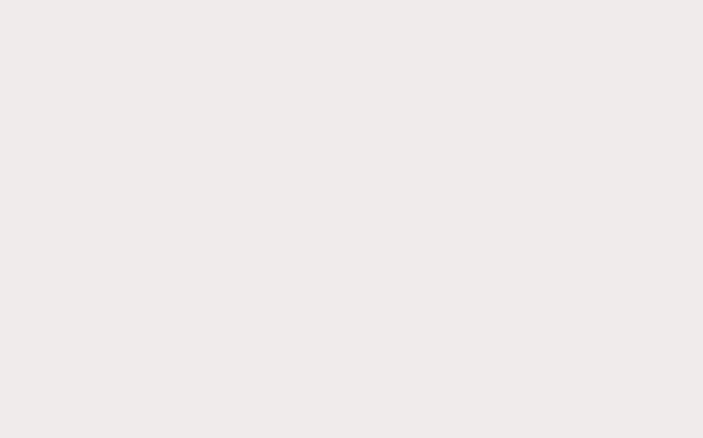
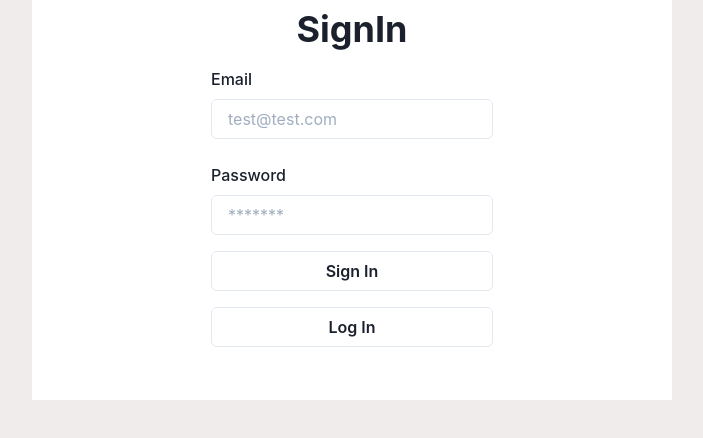
Before and after one commit to shinp09/solo-travel, a React (Create React App) app: page /SignIn in a window 1280 px wide. Shown: the top 438 px of the page, without its empty margins (288-991 px from the left). Built offline with nearby package versions, Linux system fonts and the light colour scheme; no server answers.

Commit message:
データの関係

```diff
--- a/src/App.tsx
+++ b/src/App.tsx
@@ -3,6 +3,8 @@ import "./App.css";
 import { BrowserRouter, Route, Switch } from "react-router-dom";
 import Home from "./components/Home";
 import ListView from "./components/ListView";
+import SignIn from "./components/Auth/SignIn";
+import Login from "./components/Auth/Login";
 
 function App() {
   return (
@@ -11,6 +13,8 @@ function App() {
         <Switch>
           <Route exact path="/" component={Home}></Route>
           <Route path="/ListView" component={ListView}></Route>
+          <Route path="/SignIn" component={SignIn}></Route>
+          <Route path="/Login" component={Login}></Route>
         </Switch>
       </BrowserRouter>
     </div>
--- /dev/null
+++ b/src/components/Auth/Auth.module.scss
@@ -0,0 +1,9 @@
+.container {
+  background-color: #ffffff;
+  width: 50%;
+  height: 50vh;
+  flex-direction: column;
+  margin: 0 auto;
+  display: flex;
+  vertical-align: middle;
+}
--- /dev/null
+++ b/src/components/Auth/Login.tsx
@@ -0,0 +1,53 @@
+import React, { useEffect, useState } from "react";
+import "firebase/firestore";
+import { auth, provider } from "../../firebase";
+import { Link } from "react-router-dom";
+import {
+  ChakraProvider,
+  Flex,
+  Box,
+  Heading,
+  FormControl,
+  FormLabel,
+  Input,
+  Button,
+} from "@chakra-ui/react";
+import style from "./Auth.module.scss";
+
+const Login = () => {
+  return (
+    <div className={style.container}>
+      <ChakraProvider>
+        <Flex width="full" align="center" justifyContent="center">
+          <Box p={2}>
+            <Box textAlign="center">
+              <Heading>Login</Heading>
+            </Box>
+            <Box my={4} textAlign="left">
+              <form>
+                <FormControl>
+                  <FormLabel>Email</FormLabel>
+                  <Input type="email" placeholder="test@test.com" />
+                </FormControl>
+                <FormControl mt={6}>
+                  <FormLabel>Password</FormLabel>
+                  <Input type="password" placeholder="*******" />
+                </FormControl>
+                <Button type="submit" variant="outline" width="full" mt={4}>
+                  LogIn
+                </Button>
+                <Link to="/SignIn">
+                  <Button type="submit" variant="outline" width="full" mt={4}>
+                    Sign In
+                  </Button>
+                </Link>
+              </form>
+            </Box>
+          </Box>
+        </Flex>
+      </ChakraProvider>
+    </div>
+  );
+};
+
+export default Login;
--- /dev/null
+++ b/src/components/Auth/SignIn.tsx
@@ -0,0 +1,73 @@
+import React, { useState } from "react";
+import { Link } from "react-router-dom";
+import {
+  ChakraProvider,
+  Flex,
+  Box,
+  Heading,
+  FormControl,
+  FormLabel,
+  Input,
+  Button,
+} from "@chakra-ui/react";
+import style from "./Auth.module.scss";
+import { auth } from "../../firebase";
+
+const SignIn = () => {
+  const [email, setEmail] = useState(""),
+    [password, setPassword] = useState("");
+
+  const handleClick = async () => {
+    await auth.signInWithEmailAndPassword(email, password);
+  };
+
+  return (
+    <div className={style.container}>
+      <ChakraProvider>
+        <Flex width="full" align="center" justifyContent="center">
+          <Box p={2}>
+            <Box textAlign="center">
+              <Heading>SignIn</Heading>
+            </Box>
+            <Box my={4} textAlign="left">
+              <form>
+                <FormControl>
+                  <FormLabel>Email</FormLabel>
+                  <Input
+                    type="email"
+                    placeholder="test@test.com"
+                    onChange={(e) => setEmail(e.target.value)}
+                  />
+                </FormControl>
+                <FormControl mt={6}>
+                  <FormLabel>Password</FormLabel>
+                  <Input
+                    type="password"
+                    placeholder="*******"
+                    onChange={(e) => setPassword(e.target.value)}
+                  />
+                </FormControl>
+                <Button
+                  type="button"
+                  variant="outline"
+                  width="full"
+                  mt={4}
+                  onClick={handleClick}
+                >
+                  Sign In
+                </Button>
+                <Link to="/Login">
+                  <Button type="submit" variant="outline" width="full" mt={4}>
+                    Log In
+                  </Button>
+                </Link>
+              </form>
+            </Box>
+          </Box>
+        </Flex>
+      </ChakraProvider>
+    </div>
+  );
+};
+
+export default SignIn;
--- a/src/components/Card.tsx
+++ b/src/components/Card.tsx
@@ -1,16 +1,40 @@
-import * as React from "react";
+import React, { useEffect, useState } from "react";
 import style from "./Card.module.scss";
+import { db } from "../firebase";
 
-interface PROPS {
-  title: string | number;
-  contents: string | number | undefined;
-}
+// interface PROPS {
+//   title: string | number;
+//   contents: string | number | undefined;
+// }
 
-const Card: React.FC<PROPS> = (props): JSX.Element => {
+const Card: React.FC = (): JSX.Element => {
+  const [plans, setPlans] = useState([{ id: "", title: "", contents: "" }]);
+
+  // 現在は　再レンダリングされたら処理を行うから値が保存されたら処理を走らせる
+  useEffect(() => {
+    // データベースにあるtasksの中身を取得
+    const unSub = db.collection("plan").onSnapshot((snapshot) => {
+      setPlans(
+        snapshot.docs.map((doc) => ({
+          id: doc.id,
+          title: doc.data().title,
+          contents: doc.data().contents,
+        }))
+      );
+    });
+    // 再レンダリングされた時実行される関数
+    return () => unSub();
+  }, []);
+
   return (
     <div className={style.card}>
-      <p>{props.title}</p>
-      <p>{props.contents}</p>
+      {plans.map((plan) => (
+        <div key={plan.id}>
+          <h2>{plan.title}</h2>
+          <br />
+          <h2>{plan.contents}</h2>
+        </div>
+      ))}
     </div>
   );
 };
--- a/src/components/Home.tsx
+++ b/src/components/Home.tsx
@@ -1,4 +1,4 @@
-import React, { useState } from "react";
+import React, { useState, useEffect } from "react";
 import style from "./Home.module.scss";
 import "firebase/firestore";
 import { db } from "../firebase";
@@ -31,23 +31,18 @@ const Home: React.FC = (): JSX.Element => {
     contents: "",
   });
 
+  // 入力されたデータをfirebaseに保存
   const handleClick = () => {
-    db.collection("test")
-      .get()
-      .then((querySnapshot) => {
-        querySnapshot.forEach((doc) => {
-          console.log(doc.data());
-        });
-      });
     const docId = Math.random().toString(32).substring(2);
-    const docRef = db.collection("test").doc("uDq0CjixdVP8uQc2yuU7");
+    const docRef = db.collection("plan").doc(docId);
     docRef
       .set({
         title: planContents.title,
         contents: planContents.contents,
       })
       .then(function () {
-        console.log("成功");
+        console.log("OK");
+        onClose();
       })
       .catch(function (err) {
         console.log("error");
@@ -105,7 +100,8 @@ const Home: React.FC = (): JSX.Element => {
         </Modal>
       </ChakraProvider>
       <div className={style.wrapper}>
-        <Card title={planContents.title} contents={planContents.contents} />
+        <Card /*title={planContents.title} contents={planContents.contents} */
+        />
       </div>
     </div>
   );
--- a/src/firebase.tsx
+++ b/src/firebase.tsx
@@ -3,7 +3,7 @@ import "firebase/auth";
 import "firebase/firestore";
 import "firebase/storage";
 
-const firebaseConfig = {
+firebase.initializeApp({
   apiKey: process.env.REACT_APP_FIREBASE_APIKEY,
   authDomain: process.env.REACT_APP_FIREBASE_DOMAIN,
   databaseURL: process.env.REACT_APP_FIREBASE_DATABASE,
@@ -11,11 +11,11 @@ const firebaseConfig = {
   storageBucket: process.env.REACT_APP_FIREBASE_STORAGE_BUCKET,
   messagingSenderId: process.env.REACT_APP_FIREBASE_SENDER_ID,
   appId: process.env.REACT_APP_FIREBASE_APP_ID,
-};
+});
 
-const firebaseApp = firebase.initializeApp(firebaseConfig);
+// const firebaseApp = firebase.initializeApp(firebaseConfig);
 
-export const db = firebaseApp.firestore();
+export const db = firebase.firestore();
 export const auth = firebase.auth();
 export const storage = firebase.storage();
 export const provider = new firebase.auth.GoogleAuthProvider();
```
Also changed, not shown: src/components/Auth/AuthProvider.tsx (added, +7 -0 lines), 1 other file (tests, documents, lock files or other folders).
